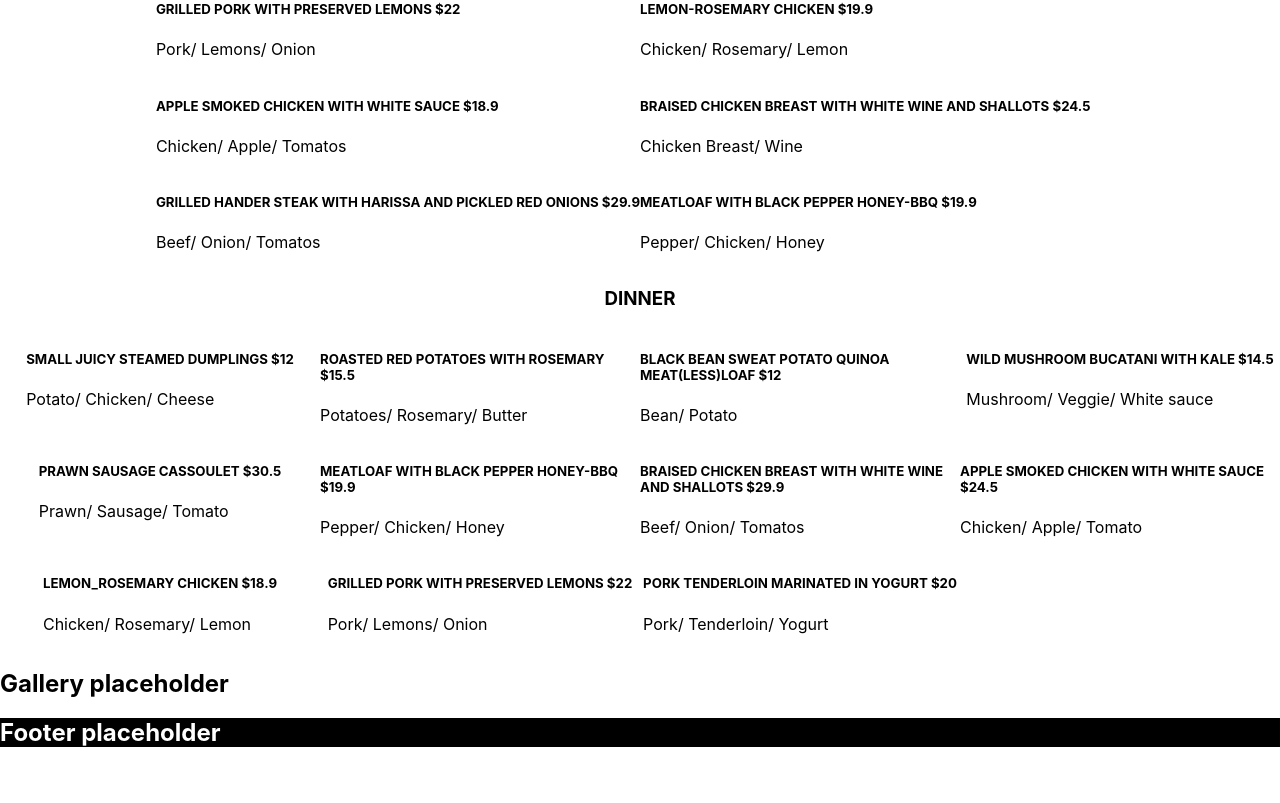
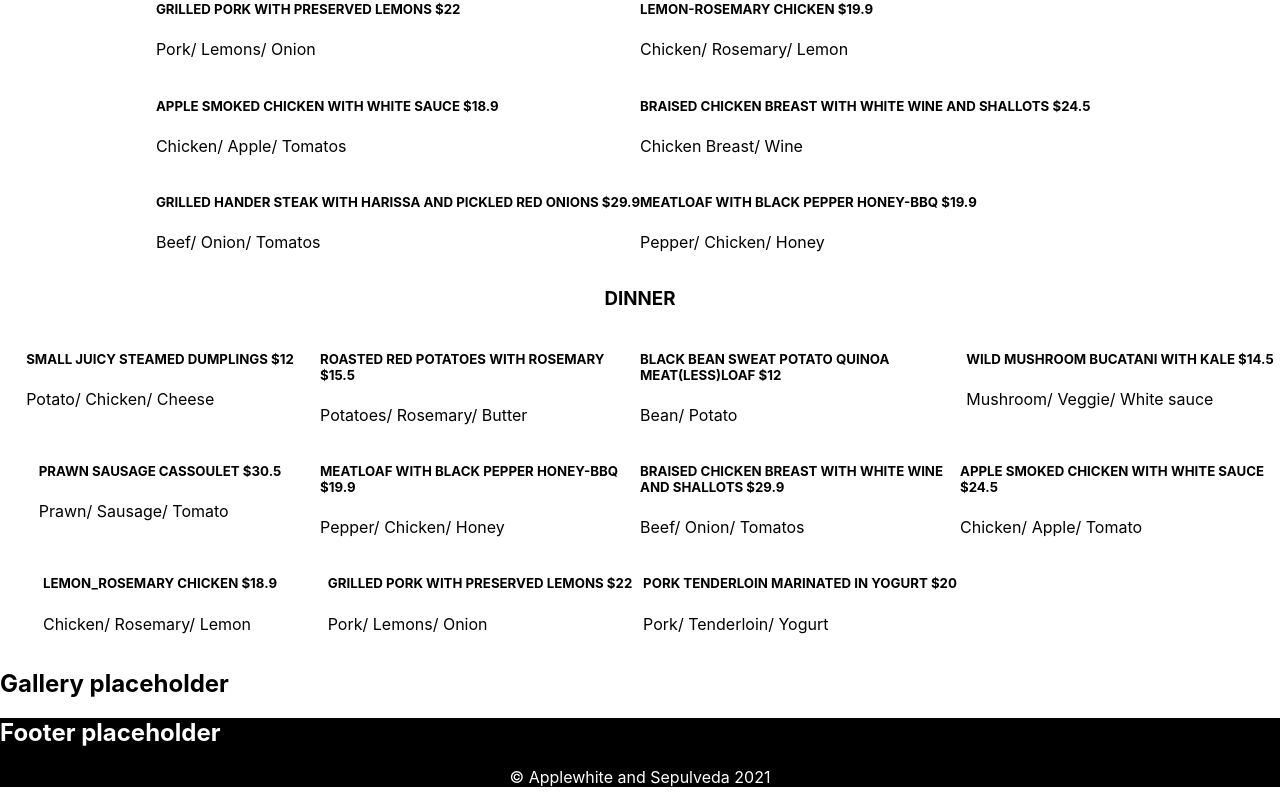
Before and after one commit to GretaSepulveda/Infinite-scroll-menu, a React (Create React App) app: page / in a window 1280 px wide. Shown: the part 1131-1934 px from the top of the page. Before the commit the page ends 1898 px from the top, so only its background shows below. Built offline with nearby package versions, Linux system fonts and the light colour scheme.

Commit message:
working on footer config

```diff
--- a/src/Components/Footer/Footer.css
+++ b/src/Components/Footer/Footer.css
@@ -1,5 +1,7 @@
 .Footer-Container {
 background-color: Black;
 color: white;
-
 }
+.Sub-Footer{
+    text-align: center;
+}
--- a/src/Components/Footer/Footer.js
+++ b/src/Components/Footer/Footer.js
@@ -4,7 +4,13 @@ import "./Footer.css";
 export default function Footer() {
   return (
     <div className="Footer-Container">
-      <h2>Footer placeholder</h2>
+      <div>
+        <h2>Footer placeholder</h2>
+      </div>
+      <div className="Sub-Footer">
+        <p>&copy; Applewhite and Sepulveda 2021</p>
+      </div>
     </div>
+
   );
 }
```
